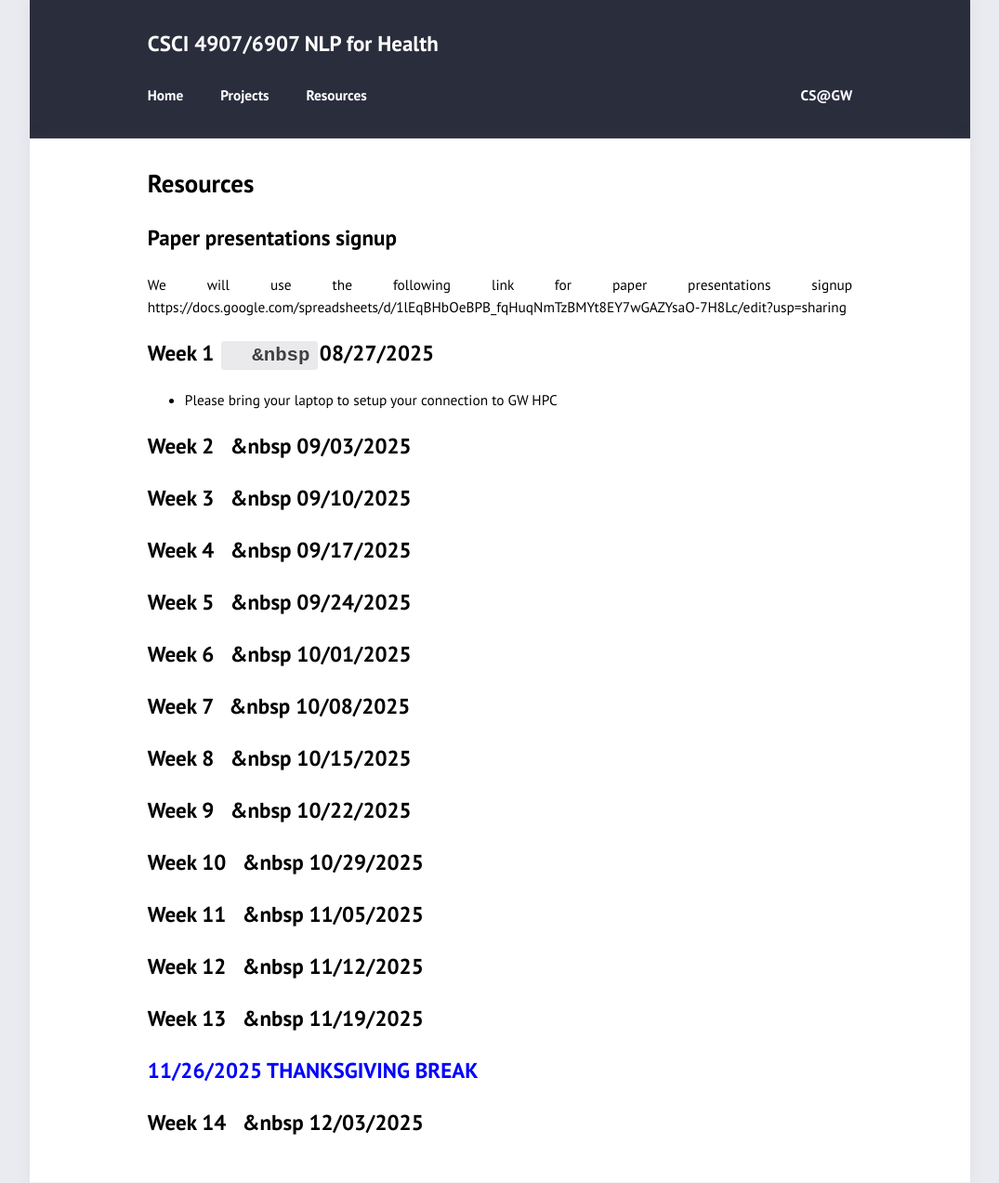
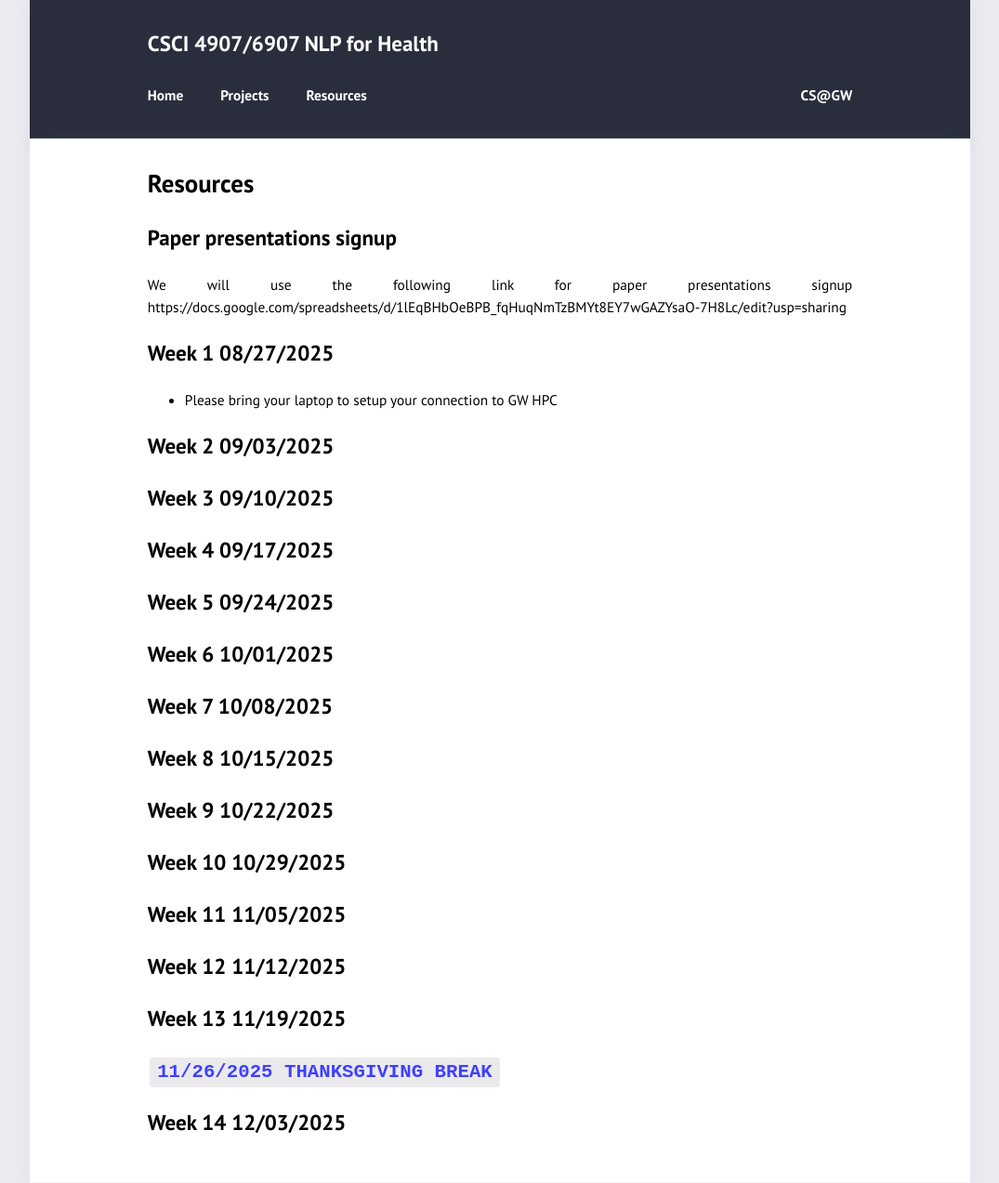
Before and after one commit to azirikly/nlp4health-fall25, a Jekyll site: the page built from resources.md, in a window 1280 px wide. Shown: the whole page at 93% size, without its empty margins (102-1177 px from the left). Built offline with Jekyll 4.4.1, drawn with Linux system fonts in a browser that asks for light colours.

Commit message:
Update resources.md

```diff
--- a/resources.md
+++ b/resources.md
@@ -6,22 +6,22 @@ layout: page
 ## Paper presentations signup
 We will use the following link for paper presentations signup https://docs.google.com/spreadsheets/d/1lEqBHbOeBPB_fqHuqNmTzBMYt8EY7wGAZYsaO-7H8Lc/edit?usp=sharing
 
-## Week 1 <code>&nbsp;&nbsp;&nbsp</code>08/27/2025
+## Week 1 08/27/2025
 - Please bring your laptop to setup your connection to GW HPC
 
-## Week 2 &nbsp;&nbsp;&nbsp 09/03/2025
+## Week 2 09/03/2025
 
-## Week 3 &nbsp;&nbsp;&nbsp 09/10/2025
+## Week 3 09/10/2025
 
-## Week 4 &nbsp;&nbsp;&nbsp 09/17/2025
-## Week 5 &nbsp;&nbsp;&nbsp 09/24/2025
-## Week 6 &nbsp;&nbsp;&nbsp 10/01/2025
-## Week 7 &nbsp;&nbsp;&nbsp 10/08/2025
-## Week 8 &nbsp;&nbsp;&nbsp 10/15/2025
-## Week 9 &nbsp;&nbsp;&nbsp 10/22/2025
-## Week 10 &nbsp;&nbsp;&nbsp 10/29/2025
-## Week 11 &nbsp;&nbsp;&nbsp 11/05/2025
-## Week 12 &nbsp;&nbsp;&nbsp 11/12/2025
-## Week 13 &nbsp;&nbsp;&nbsp 11/19/2025
-## <span style="color:blue"> 11/26/2025 THANKSGIVING BREAK </span>
-## Week 14 &nbsp;&nbsp;&nbsp 12/03/2025
+## Week 4 09/17/2025
+## Week 5 09/24/2025
+## Week 6 10/01/2025
+## Week 7 10/08/2025
+## Week 8 10/15/2025
+## Week 9 10/22/2025
+## Week 10 10/29/2025
+## Week 11 11/05/2025
+## Week 12 11/12/2025
+## Week 13 11/19/2025
+## <code><span style="color:blue"> 11/26/2025 THANKSGIVING BREAK </span></code>
+## Week 14 12/03/2025
```
